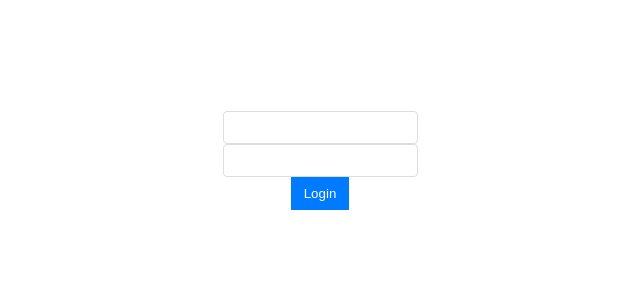
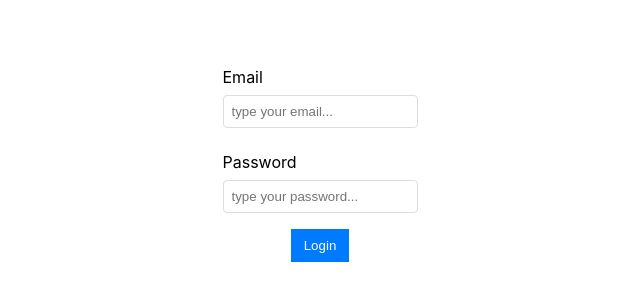
Before and after one commit to KrzysztofKrych/wars-client, a React (Create React App) app: page / in a window 1280 px wide. Shown: the part 240-540 px from the top of the page, without its empty margins (320-960 px from the left). Built offline with nearby package versions, Linux system fonts and the light colour scheme; no server answers.

Commit message:
label component

```diff
--- a/src/components/Elements/Input/Input.tsx
+++ b/src/components/Elements/Input/Input.tsx
@@ -3,6 +3,7 @@ import css from "./Input.module.scss"
 export interface Props{
     type: string;
     value?: string;
+    name?: string;
     style?: CSSProperties;
     className?: string;
     placeholder?: string;
@@ -14,6 +15,7 @@ export interface Props{
 const Input = ({
     type,
     value,
+    name,
     style,
     className,
     placeholder,
@@ -24,6 +26,7 @@ const Input = ({
     <input
         type={type}
         value={value}
+        name={name}
         style={style}
         className={`${className} ${css.Input}`}
         placeholder={placeholder}
--- /dev/null
+++ b/src/components/Elements/Label/Label.module.scss
@@ -0,0 +1,11 @@
+.Label{
+    display: flex;
+    flex-direction: column;
+    font-size: 1rem;
+    &.login{
+        margin: .5rem;
+        > * {
+            margin-bottom: .5rem;
+        }
+    }
+}
--- /dev/null
+++ b/src/components/Elements/Label/Label.tsx
@@ -0,0 +1,14 @@
+import React, { ReactElement, ReactText, ReactNode } from "react";
+import css from "./Label.module.scss";
+
+export interface Props{
+    children: ReactElement | ReactText | ReactNode;
+    htmlFor?: string;
+    className?: string
+}
+
+const Label = ({children, htmlFor, className = ""}: Props) => (
+    <label className={`${css[className]} ${css.Label}`} htmlFor={htmlFor}>{children}</label>
+);
+
+export default Label;
--- a/src/components/Login/Login.tsx
+++ b/src/components/Login/Login.tsx
@@ -2,12 +2,20 @@ import React from "react";
 import Input from "../Elements/Input/Input";
 import Button from "../Elements/Button/Button";
 import css from "./Login.module.scss";
+import Label from "../Elements/Label/Label";
 
 const Login = () => {
     return (
         <div className={css.Login}>
-            <Input type="text" />
-            <Input type="text" />
+            <Label htmlFor="email" className="login">
+                <span>Email</span>
+                <Input type="text" placeholder="type your email..." name="email" />
+            </Label>
+
+            <Label htmlFor="password" className="login">
+                <span>Password</span>
+                <Input type="password" placeholder="type your password..." name="password" />
+            </Label>
             <Button>Login</Button>
         </div>
     )
```
